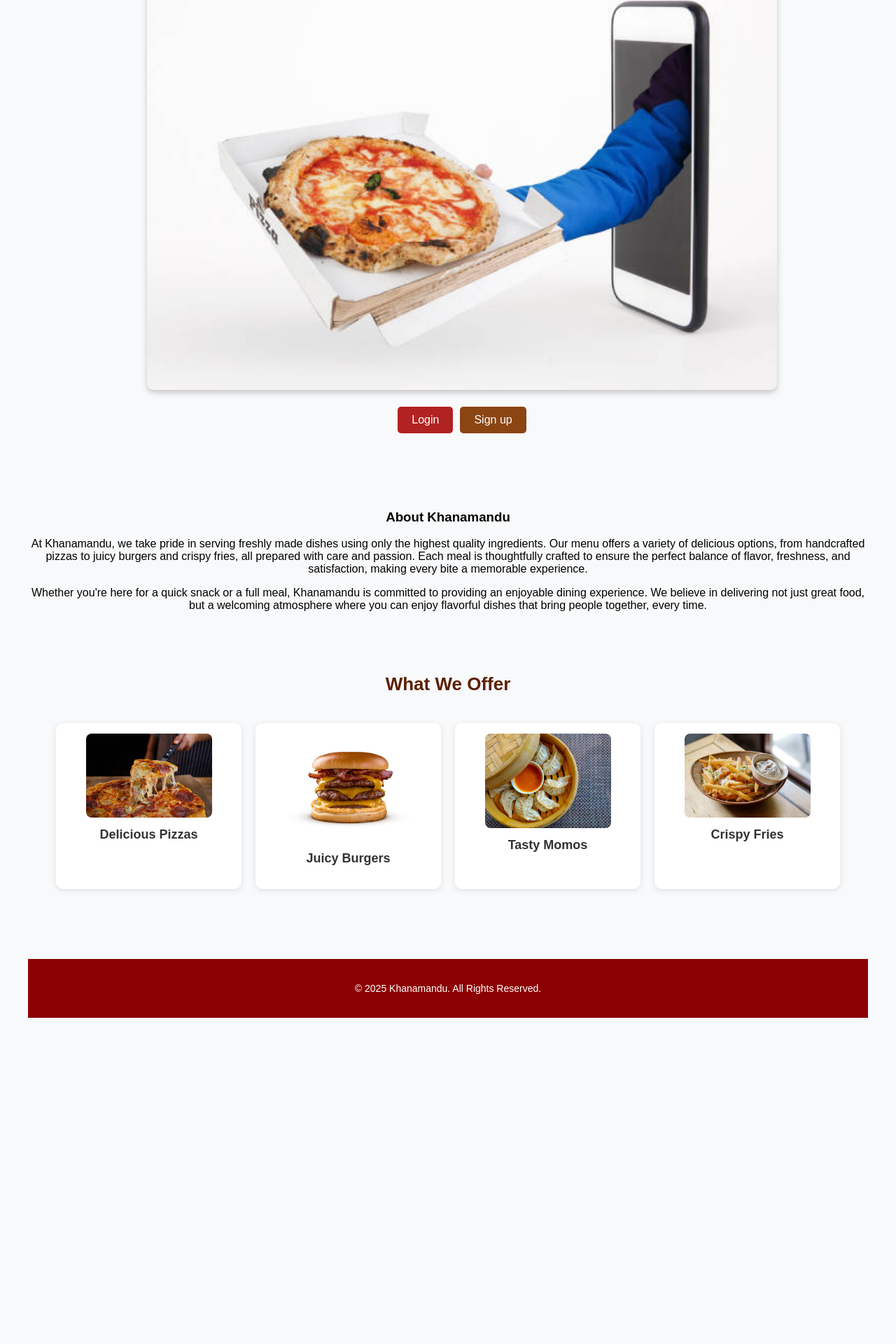
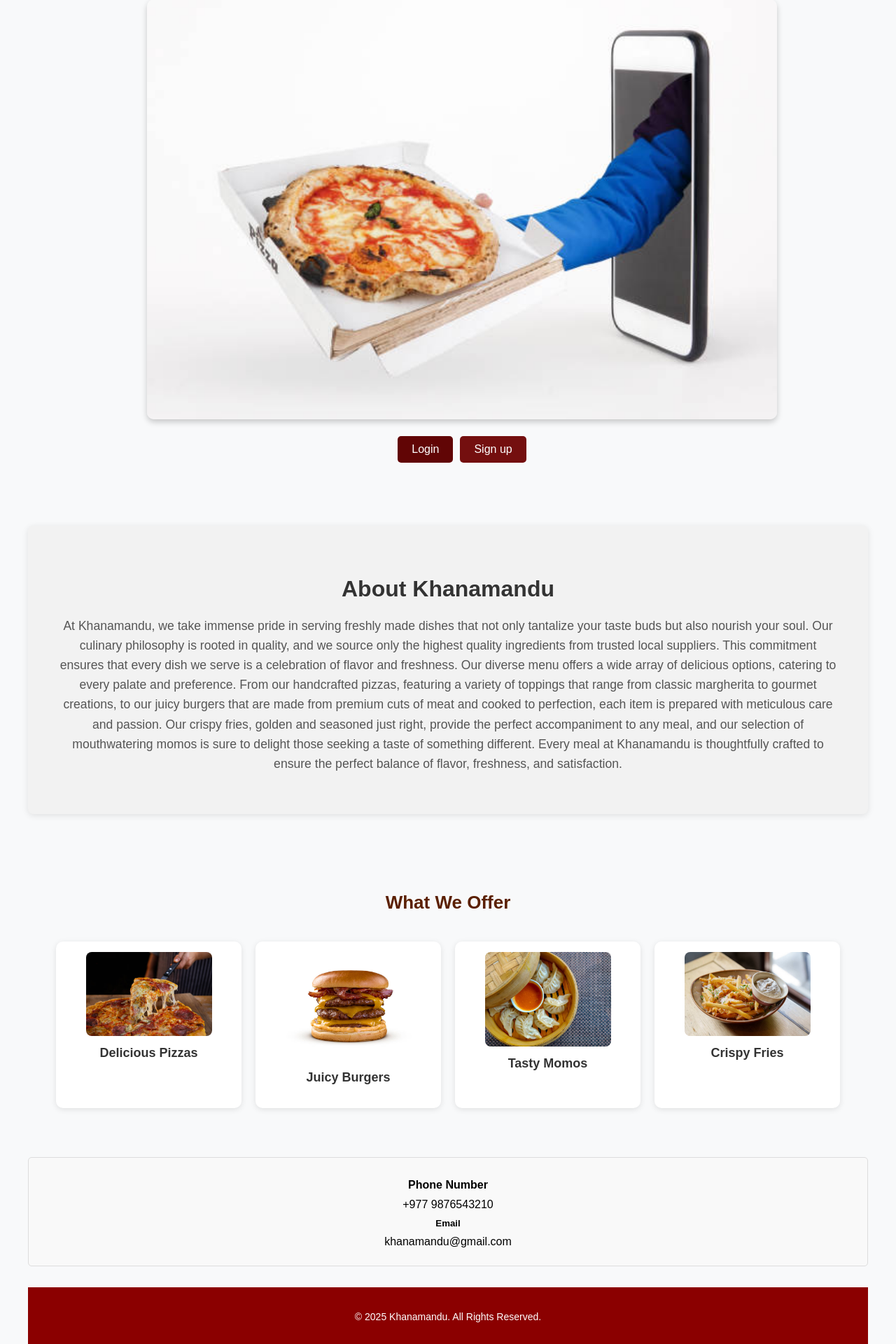
Before and after one commit to Aditishrestha2005/Food_ordering_system_frontend, a React (Create React App) app: page / in a window 1280 px wide. Shown: the part 349-2269 px from the top of the page at 70% size. Before the commit the page ends 1803 px from the top, so only its background shows below. Built offline with nearby package versions, Linux system fonts and the light colour scheme.

Commit message:
updatedMain

```diff
--- a/src/components/public/Main.jsx
+++ b/src/components/public/Main.jsx
@@ -11,7 +11,7 @@ const Main = () => {
   return (
     <div className="container">
       {/* Navbar */}
-      <nav className="navbar">
+      <header className="navbar">
         <h1 className="logo">Khanamandu</h1>
         <ul className="nav-links">
           <li><a href="#home">Home</a></li>
@@ -19,29 +19,30 @@ const Main = () => {
           <li><a href="#contact">Contact us</a></li>
           <li><Link to="/profile">Profile</Link></li>
         </ul>
-      </nav>
+      </header>
 
       {/* Hero Section */}
-      <section id="home" className="hero">
+      <main id="home" className="hero">
         <h2 className="hero-title">Welcome to Khanamandu</h2>
         <p className="hero-subtitle">A taste you'll remember.</p>
         <div className="hero-image-container">
           <img src={orderImage} alt="Food Delivery" className="hero-image" />
         </div>
         <div className="button-group">
-          <button className="auth-button">Login</button>
-          <button className="auth-button signup">Sign up</button>
+          <Link to="Login">
+            <button className="auth-button" aria-label="Login">Login</button>
+          </Link>
+          <Link to="Register">
+            <button className="auth-button signup" aria-label="Sign up">Sign up</button>
+          </Link>
         </div>
-      </section>
+      </main>
 
       {/* About Us Section */}
       <section className="about-us" id="about">
         <h3>About Khanamandu</h3>
         <p>
-          At Khanamandu, we take pride in serving freshly made dishes using only the highest quality ingredients. Our menu offers a variety of delicious options, from handcrafted pizzas to juicy burgers and crispy fries, all prepared with care and passion. Each meal is thoughtfully crafted to ensure the perfect balance of flavor, freshness, and satisfaction, making every bite a memorable experience.
-        </p>
-        <p>
-          Whether you're here for a quick snack or a full meal, Khanamandu is committed to providing an enjoyable dining experience. We believe in delivering not just great food, but a welcoming atmosphere where you can enjoy flavorful dishes that bring people together, every time.
+          At Khanamandu, we take immense pride in serving freshly made dishes that not only tantalize your taste buds but also nourish your soul. Our culinary philosophy is rooted in quality, and we source only the highest quality ingredients from trusted local suppliers. This commitment ensures that every dish we serve is a celebration of flavor and freshness. Our diverse menu offers a wide array of delicious options, catering to every palate and preference. From our handcrafted pizzas, featuring a variety of toppings that range from classic margherita to gourmet creations, to our juicy burgers that are made from premium cuts of meat and cooked to perfection, each item is prepared with meticulous care and passion. Our crispy fries, golden and seasoned just right, provide the perfect accompaniment to any meal, and our selection of mouthwatering momos is sure to delight those seeking a taste of something different. Every meal at Khanamandu is thoughtfully crafted to ensure the perfect balance of flavor, freshness, and satisfaction.
         </p>
       </section>
 
@@ -50,22 +51,30 @@ const Main = () => {
         <h2 className="section-title">What We Offer</h2>
         <div className="offer-container">
           <div className="offer-box">
-            <img src={pizzaImage} alt="Pizza" className="offer-image" />
+            <img src={pizzaImage} alt="Delicious Pizza" className="offer-image" />
             <p className="offer-text">Delicious Pizzas</p>
           </div>
           <div className="offer-box">
-            <img src={burgerImage} alt="Burger" className="offer-image" />
+            <img src={burgerImage} alt="Juicy Burger" className="offer-image" />
             <p className="offer-text">Juicy Burgers</p>
           </div>
           <div className="offer-box">
-            <img src={momoImage} alt="Momo" className="offer-image" />
+            <img src={momoImage} alt="Tasty Momo" className="offer-image" />
             <p className="offer-text">Tasty Momos</p>
           </div>
           <div className="offer-box">
-            <img src={friesImage} alt="Fries" className="offer-image" />
+            <img src={friesImage} alt="Crispy Fries" className="offer-image" />
             <p className="offer-text">Crispy Fries</p>
           </div>
         </div>
+      </section>
+
+      {/* Contact Us Section */}
+      <section className="contact-us" id="contact">
+        <h4>Phone Number</h4>
+        <p>+977 9876543210</p>
+        <h5>Email</h5>
+        <p>khanamandu@gmail.com</p>
       </section>
 
       {/* Footer */}
--- a/src/css/Main.css
+++ b/src/css/Main.css
@@ -30,7 +30,7 @@
 .nav-links {
     display: flex;
     list-style: none;
-    gap: 20px;
+    gap: 10px;
     margin: 0;
     padding: 0;
 }
@@ -50,9 +50,9 @@
 /* Hero Section */
 .hero {
     text-align: center;
-    padding: 90px 20px;
+    padding: 50px 20px;
     width: 100%;
-    margin-top: 1100px;
+    margin-top: 1650px;
 }
 
 .hero-title {
@@ -91,7 +91,7 @@
 }
 
 .auth-button {
-    background-color: #b22222;
+    background-color: #610505;
     color: white;
     border: none;
     padding: 10px 20px;
@@ -102,17 +102,43 @@
 }
 
 .auth-button.signup {
-    background-color: #8b4513;
+    background-color: #740f0f;
 }
 
 .auth-button:hover {
-    background-color: #8b0000;
+    background-color: #e1a07d;
 }
 
 .auth-button.signup:hover {
-    background-color: #5b2000;
+    background-color:#e1a07d;
 }
 
+
+
+/* About Us Section Styles */
+.about-us {
+    background-color: #f2f2f2; /* Light background for contrast */
+    padding: 40px;
+    border-radius: 8px; /* Rounded corners */
+    box-shadow: 0 2px 10px rgba(0, 0, 0, 0.1); /* Subtle shadow for depth */
+    margin: 40px 0; /* Spacing from other sections */
+  }
+
+  .about-us h3 {
+    font-size: 2em; /* Larger font for the heading */
+    margin-bottom: 20px; /* Space below the heading */
+    color: #333; /* Dark text color */
+  }
+
+  .about-us p {
+    font-size: 1.1em; /* Slightly larger text for readability */
+    line-height: 1.6; /* Increased line height for better readability */
+    color: #555; /* Softer text color */
+  }
+
+  .about-us p + p {
+    margin-top: 10px; /* Space between paragraphs */
+  }
 /* Offers */
 .section {
     padding: 50px 20px;
@@ -159,7 +185,20 @@
     font-weight: bold;
     color: #333;
 }
+.contact-us {
+    padding: 20px;
+    background-color: #f9f9f9;
+    border: 1px solid #ddd;
+    border-radius: 5px;
+  }
 
+  .contact-us h4, .contact-us h5 {
+    margin: 10px 0;
+  }
+
+  .contact-us p {
+    margin: 5px 0;
+  }
 /* Footer */
 .footer {
     background-color: #8b0000;
```
